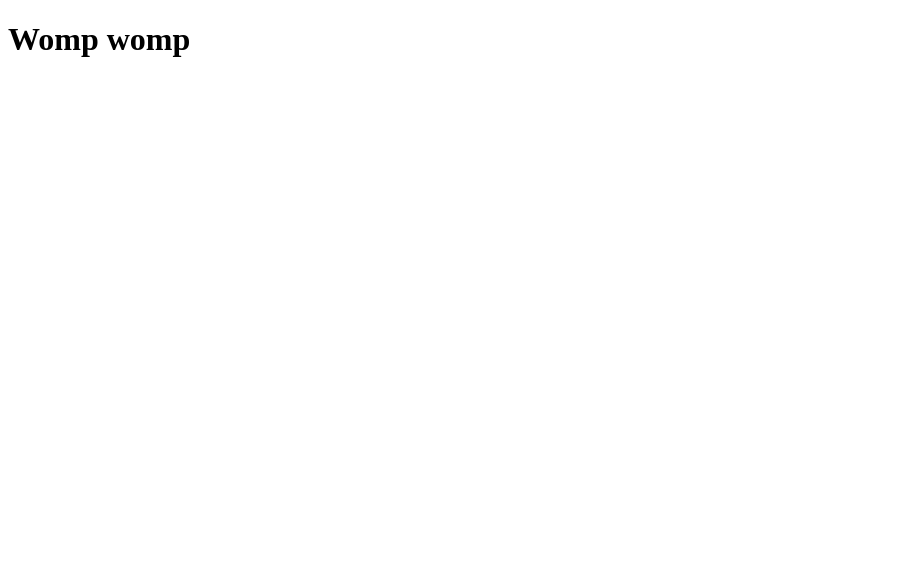
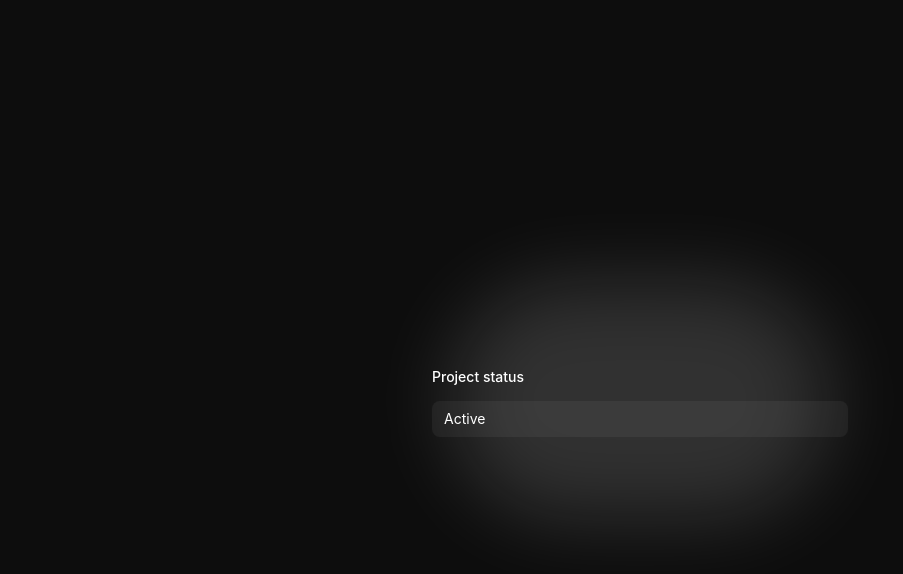
Before and after one commit to RobotPajamas/headlessui-svelte, a SvelteKit app: page /examples/select in a window 1280 px wide. Before the commit this address had no page. Shown: the top 574 px of the page, without its empty margins (0-903 px from the left). Built offline with nearby package versions, Linux system fonts and the light colour scheme.

Commit message:
Added basic Select component (#16)

```diff
--- /dev/null
+++ b/src/lib/select/Select.svelte
@@ -0,0 +1,82 @@
+<script lang="ts">
+  import { type Component, type Snippet } from "svelte";
+  import { useId } from "$lib/internal/hooks/use-id";
+  import { useLabelledBy } from "$lib/label/LabelProvider.svelte";
+  import { useDisabled } from "$lib/internal/DisabledProvider.svelte";
+
+  type Props = {
+    /** The element or component the select should render as. */
+    as?: string | Component;
+    /** Whether or not the select should receive focus when first rendered. */
+    autofocus?: boolean;
+    /** Whether or not the select is disabled. */
+    disabled?: boolean;
+    /** Whether or not the select is invalid. */
+    invalid?: boolean;
+    children?: Snippet<[SnippetProps]>;
+  };
+
+  type SnippetProps = {
+    /** Whether or not the select is in an active or pressed state.*/
+    active?: boolean;
+    /** Whether or not the autofocus prop was set to true. */
+    autofocus?: boolean;
+    /** Whether or not the select is disabled. */
+    disabled?: boolean;
+    /** Whether or not the select is focused. */
+    focus?: boolean;
+    /** Whether or not the select is hovered. */
+    hover?: boolean;
+    /** Whether or not the select is invalid. */
+    invalid?: boolean;
+  };
+
+  let {
+    id = `headlessui-select-${useId()}`,
+    as = "select",
+    autofocus = false,
+    disabled = useDisabled() || false,
+    invalid = false,
+    children,
+    ...theirProps
+  }: Props & Record<string, any> = $props();
+
+  let labelledBy = $derived(useLabelledBy());
+
+  let ourProps = $derived({
+    id,
+    autofocus,
+    disabled,
+    "aria-invalid": invalid, // ? "" : undefined,
+    "aria-labelledby": labelledBy?.[0],
+    // "aria-describedby": describedBy,
+  });
+
+  let snippetProps: SnippetProps = $derived({
+    autofocus,
+    disabled,
+    focus: false,
+    hover: false,
+    invalid,
+  });
+
+  // TODO: Utility function to create this
+  let dataAttributes: DataAttributes<SnippetProps> = $derived({
+    "data-autofocus": autofocus || undefined,
+    "data-disabled": disabled || undefined,
+    "data-focus": invalid || undefined,
+    "data-hover": invalid || undefined,
+    "data-invalid": invalid || undefined,
+  });
+</script>
+
+{#if typeof as === "string"}
+  <svelte:element this={as} {...theirProps} {...ourProps} {...dataAttributes}>
+    {@render children?.(snippetProps)}
+  </svelte:element>
+{:else}
+  {@const AsComponent = as}
+  <AsComponent {...theirProps} {...ourProps} {...dataAttributes}>
+    {@render children?.(snippetProps)}
+  </AsComponent>
+{/if}
--- a/src/routes/(main)/nav.svelte
+++ b/src/routes/(main)/nav.svelte
@@ -1,5 +1,5 @@
 <script lang="ts">
-  const components = ["button", "checkbox", "fieldset", "input", "switch", "textarea"];
+  const components = ["button", "checkbox", "fieldset", "input", "select", "switch", "textarea"];
 </script>
 
 <nav>
--- /dev/null
+++ b/src/routes/examples/select/+page.svelte
@@ -0,0 +1,28 @@
+<script lang="ts">
+  // import Description from "$lib/description/Description.svelte";
+  import Field from "$lib/field/Field.svelte";
+  import Label from "$lib/label/Label.svelte";
+  import Select from "$lib/select/Select.svelte";
+</script>
+
+<div class="w-full max-w-md px-4">
+  <Field>
+    <Label class="text-sm/6 font-medium text-white">Project status</Label>
+    <!-- <Description class="text-sm/6 text-white/50">This will be visible to clients on the project.</Description> -->
+    <div class="relative">
+      <Select
+        class="mt-3 block w-full appearance-none rounded-lg border-none bg-white/5 py-1.5 px-3 text-sm/6 text-white focus:outline-none data-[focus]:outline-2 data-[focus]:-outline-offset-2 data-[focus]:outline-white/25 *:text-black"
+      >
+        <option value="active">Active</option>
+        <option value="paused">Paused</option>
+        <option value="delayed">Delayed</option>
+        <option value="canceled">Canceled</option>
+      </Select>
+
+      <!-- <ChevronDownIcon
+        class="group pointer-events-none absolute top-2.5 right-2.5 size-4 fill-white/60"
+        aria-hidden="true"
+      /> -->
+    </div>
+  </Field>
+</div>
```
Also changed, not shown: 1 other file (tests, documents, lock files or other folders).
